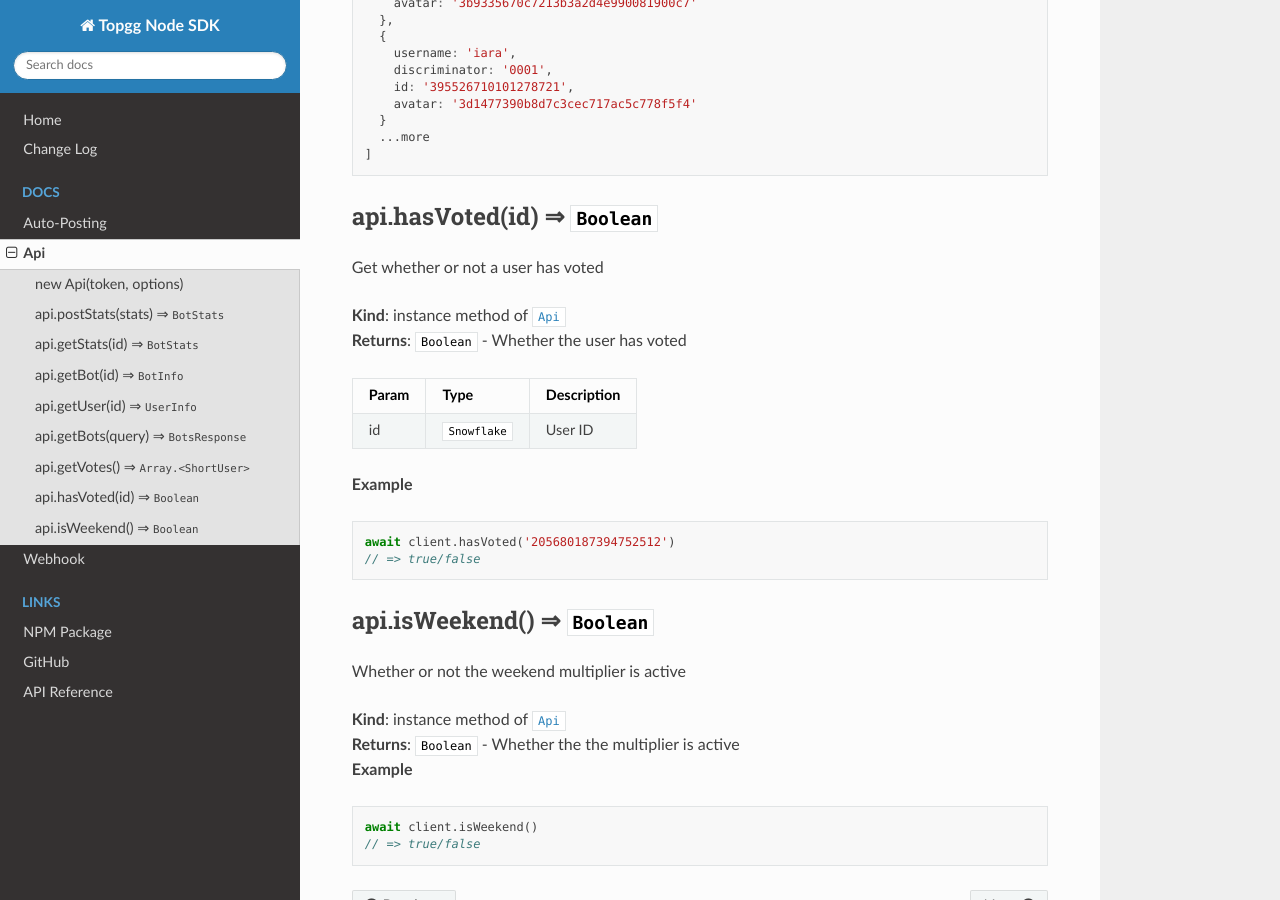
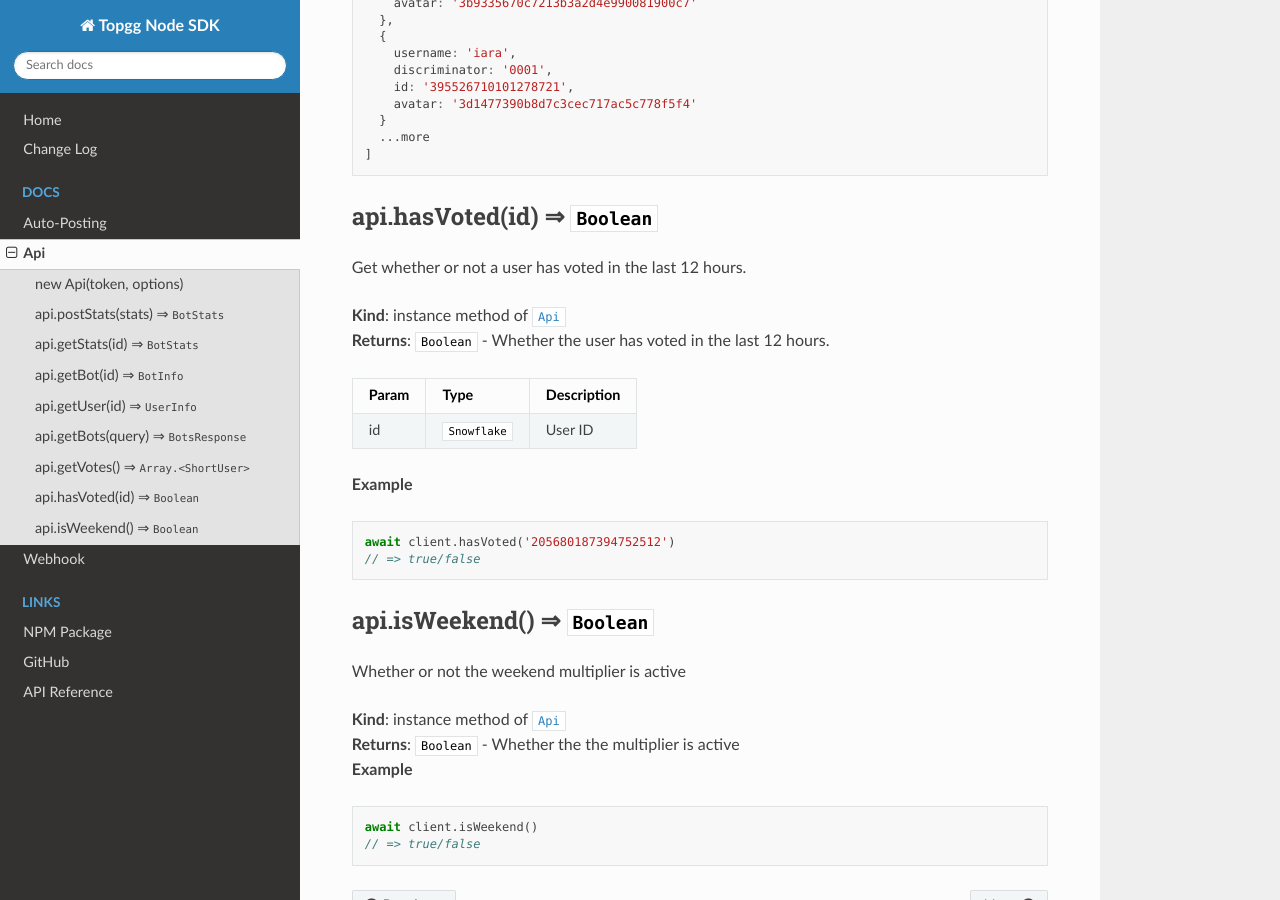
Before and after one commit to Top-gg-Community/node-sdk, a Sphinx documentation site: the page built from docs/Api.md, in a window 1280 px wide and 900 px high, scrolled down 4223 px. Built offline with Sphinx 7.4.7 and the Read the Docs theme 2.0.0, drawn with Linux system fonts in a browser that asks for light colours.

```diff
--- a/docs/Api.md
+++ b/docs/Api.md
@@ -201,10 +201,10 @@ await client.getVotes()
 <a name="Api+hasVoted"></a>
 
 ### api.hasVoted(id) ⇒ <code>Boolean</code>
-Get whether or not a user has voted
+Get whether or not a user has voted in the last 12 hours.
 
 **Kind**: instance method of [<code>Api</code>](#Api)
-**Returns**: <code>Boolean</code> - Whether the user has voted
+**Returns**: <code>Boolean</code> - Whether the user has voted in the last 12 hours.
 
 | Param | Type | Description |
 | --- | --- | --- |
```
